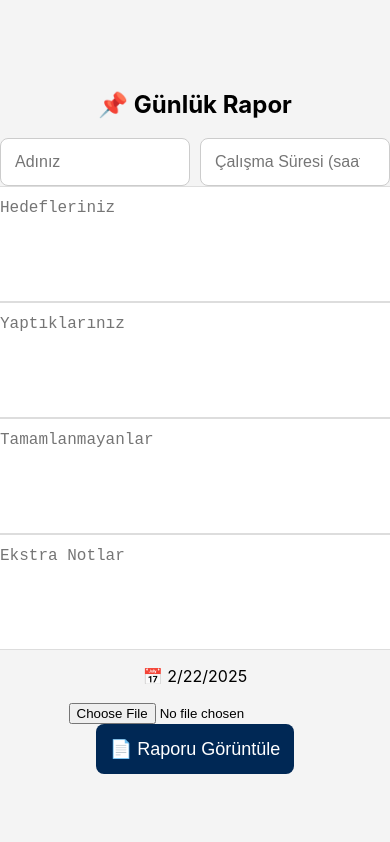
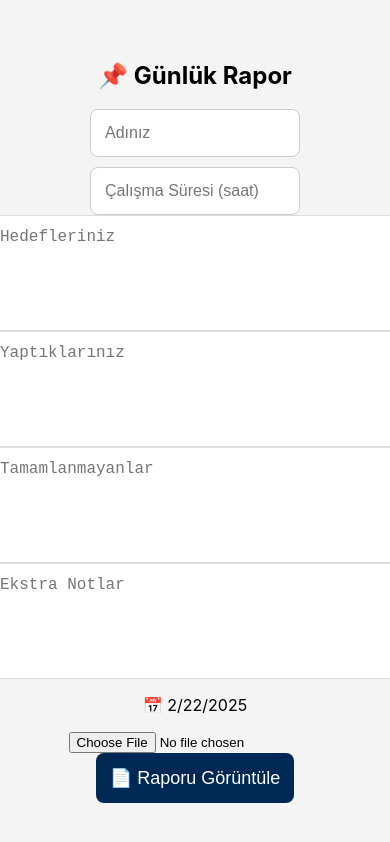
Before and after one commit to nazlinres01/report-app, a React (Create React App) app: page / in a window 390 px wide. Built offline with nearby package versions, Linux system fonts and the light colour scheme.

Commit message:
updated mobile design

```diff
--- a/src/pages/Home.jsx
+++ b/src/pages/Home.jsx
@@ -123,6 +123,7 @@ const styles = {
     justifyContent: "center",
     background: "#F4F4F4",
     padding: "0",
+    overflow: "hidden",
   },
   title: {
     fontSize: "24px",
@@ -135,15 +136,14 @@ const styles = {
     gap: "10px",
     width: "100%",
     justifyContent: "center",
+    flexWrap: "wrap",
   },
   input: {
-    flex: 1,
+    width: "180px",
     padding: "14px",
     fontSize: "16px",
     borderRadius: "8px",
     border: "1px solid #ccc",
-    minWidth: "120px",
-    maxWidth: "180px",
   },
   textarea: {
     width: "100%",
```
